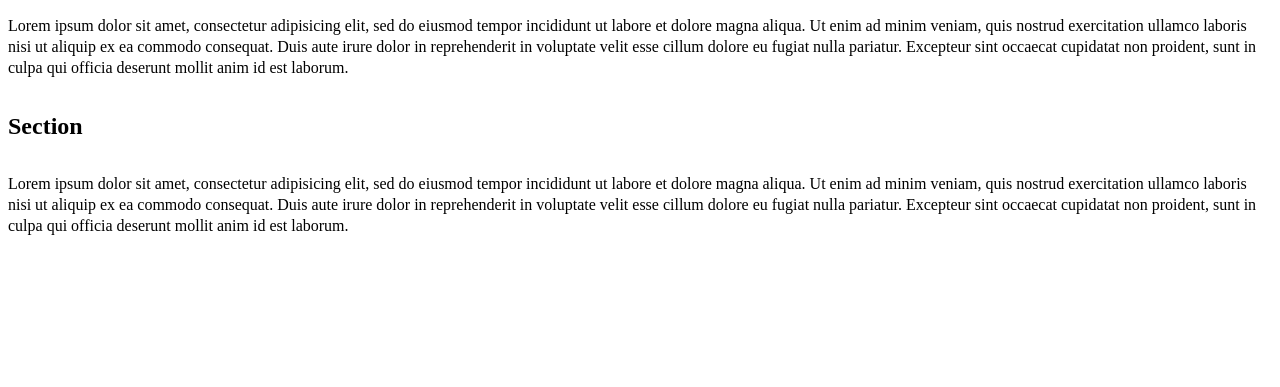
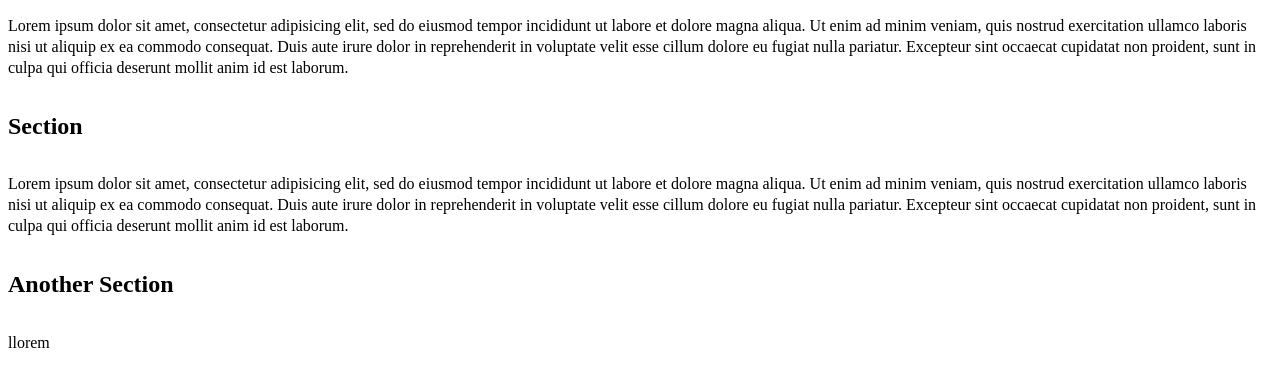
Before and after one commit to aitor/aitor.github.com, a Jekyll site: the page built from _posts/2012-09-11-digital-legacy.md, in a window 1280 px wide. Shown: the top 387 px of the page. Built offline with Jekyll 4.4.1, drawn with Linux system fonts in a browser that asks for light colours; nearby versions of some CDN libraries; Markdown is read by kramdown in place of the engine named in the settings.

Commit message:
Updated post to trigger build

```diff
--- a/_posts/2012-09-11-digital-legacy.md
+++ b/_posts/2012-09-11-digital-legacy.md
@@ -8,3 +8,7 @@ Lorem ipsum dolor sit amet, consectetur adipisicing elit, sed do eiusmod tempor
 ## Section
 
 Lorem ipsum dolor sit amet, consectetur adipisicing elit, sed do eiusmod tempor incididunt ut labore et dolore magna aliqua. Ut enim ad minim veniam, quis nostrud exercitation ullamco laboris nisi ut aliquip ex ea commodo consequat. Duis aute irure dolor in reprehenderit in voluptate velit esse cillum dolore eu fugiat nulla pariatur. Excepteur sint occaecat cupidatat non proident, sunt in culpa qui officia deserunt mollit anim id est laborum.
+
+## Another Section
+
+llorem
```
